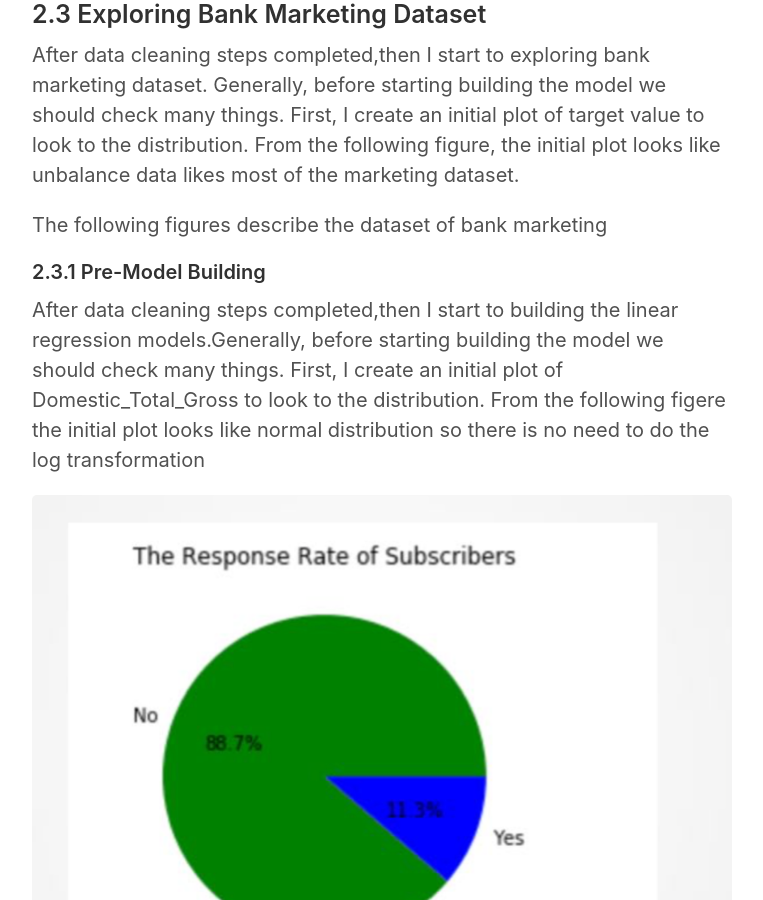
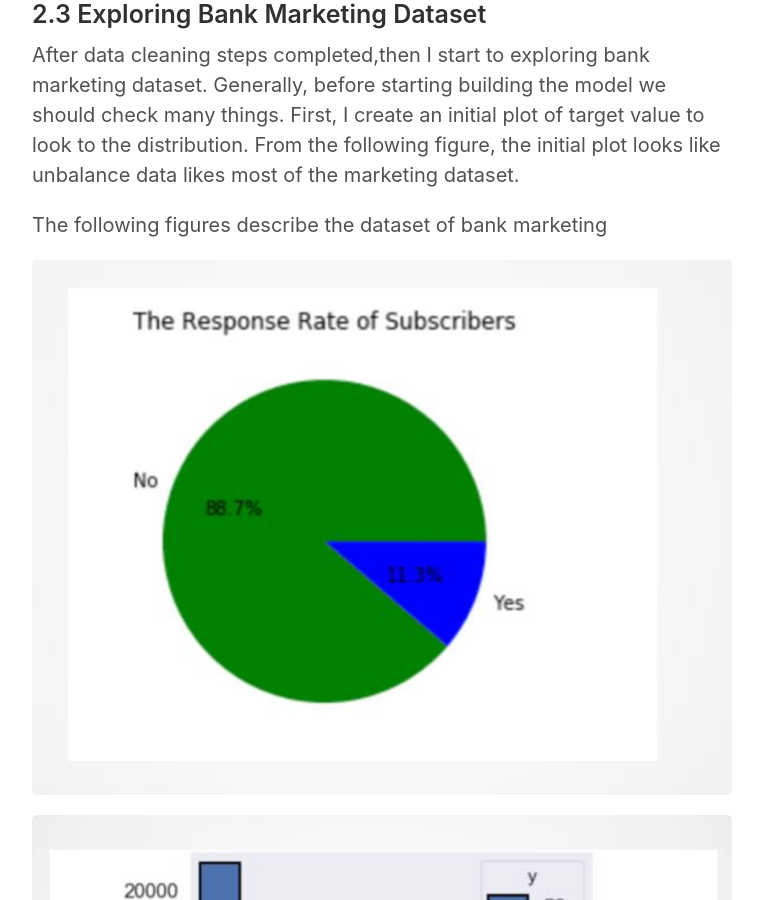
Before and after one commit to LubnaAlhenaki/LubnaAlhenaki.github.io, a Jekyll site: the page built from _posts/2016-01-01-whats-jekyll.md, in a window 1280 px wide and 900 px high, scrolled down 2220 px. Shown: the whole window, without its empty margins (258-1021 px from the left). Built offline with Jekyll 4.4.1, drawn with Linux system fonts in a browser that asks for light colours; some of the changed text lies outside the part shown.

Commit message:
Update 2016-01-01-whats-jekyll.md

```diff
--- a/_posts/2016-01-01-whats-jekyll.md
+++ b/_posts/2016-01-01-whats-jekyll.md
@@ -16,7 +16,7 @@
 
 
 ## 2. Workflow
-The following figure shows the workflow of Predicting Movie Domestic Total Gross
+The following figure shows the workflow of Predicting customers' response to its telemarketing campaign
 ![Image test]({{ site.url }}/images/project3-1.png)
 
 
@@ -46,9 +46,7 @@
 
 The following figures describe the dataset of bank marketing
 
-#### 2.3.1 Pre-Model Building
 
-After data cleaning steps completed,then I start to building the linear regression models.Generally, before starting building the model we should check many things. First, I create an initial plot of Domestic_Total_Gross to look to the distribution. From the following figere the initial plot looks like normal distribution so there is no need to do the log transformation
 
 ![Image test]({{ site.url }}/images/project3-3.png)
 
@@ -62,19 +60,19 @@
 
 ![Image test]({{ site.url }}/images/project3-6.png)
 
-#### 2.3.2 Model Building
+### 2.4 Model Building
 
 ![Image test]({{ site.url }}/images/project3-7.png)
 
 
-## 3. Results
+## 2.5 Results
 
 ![Image test]({{ site.url }}/images/project3-8.png)
 
 
 ## 4. Resource Description
-For more details please viste [Project Resource](https://github.com/LubnaAlhenaki/sa19_ds1/tree/master/student_work/project2/Lubna_Alhenaki). This repo contains the following:
-* Movie2018 that contain the code file.
-* Project-02 pdf file that describe the project in details.
+For more details please viste [Project-3 Resource](https://github.com/LubnaAlhenaki/sa1_ds1_submissions/tree/master/projects/project03). This repo contains the following:
+* Python code file.
+* Project-3 pdf file that describe the project in details.
 
-Also I recommended [The determinants of box office performance in the film industry revisited](https://pdfs.semanticscholar.org/c960/7aaa7746ec9735a19d0ab2e524e53d20ab7f.pdf) scientific paper
+Thanks for reading!
```
